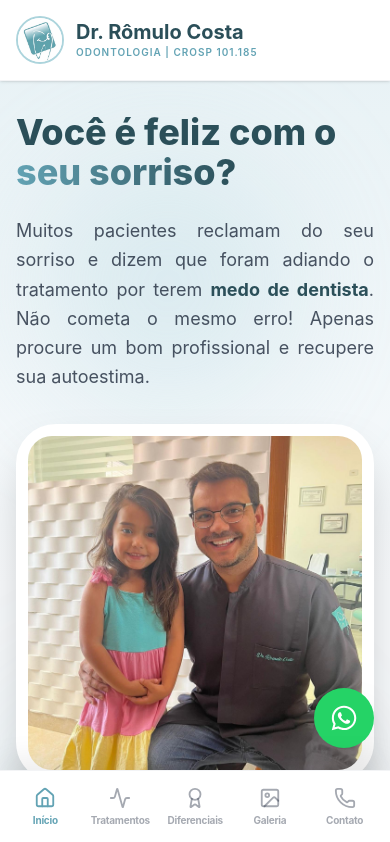
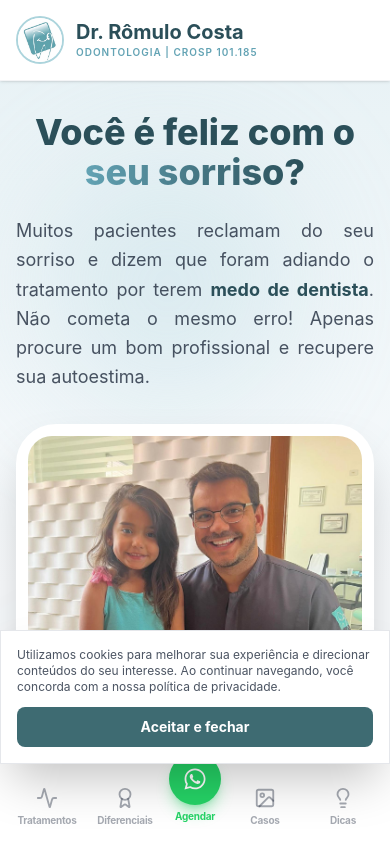
Before and after one commit to autonomousia25-hue/13-app-dr-romulo-costa, a React (Vite) app: page / in a window 390 px wide. Shown: the top 842 px of the page. Built offline with nearby package versions, Linux system fonts and the light colour scheme.

Commit message:
feat: apply layout centerings, add lgpd notice, and implement high-conversion mobile tab bar

```diff
--- a/src/App.jsx
+++ b/src/App.jsx
@@ -1,5 +1,5 @@
 import React from 'react';
-import { Phone, ShieldCheck, HeartPulse, ChevronRight, CheckCircle, Clock, MapPin, ArrowRight, Sparkles, Activity, PlusCircle, Award, Image, Home } from 'lucide-react';
+import { Phone, ShieldCheck, HeartPulse, ChevronRight, CheckCircle, Clock, MapPin, ArrowRight, Sparkles, Activity, PlusCircle, Award, Image, Home, Lightbulb } from 'lucide-react';
 import { motion, AnimatePresence } from 'framer-motion';
 
 const InstagramIcon = ({ size = 24, className = "" }) => (
@@ -74,6 +74,17 @@ const staggerContainer = {
 
 function App() {
   const [selectedImage, setSelectedImage] = React.useState(null);
+  const [lgpdAccepted, setLgpdAccepted] = React.useState(() => {
+    if (typeof window !== "undefined") {
+      return localStorage.getItem("lgpd") === "true";
+    }
+    return false;
+  });
+
+  const acceptLgpd = () => {
+    localStorage.setItem("lgpd", "true");
+    setLgpdAccepted(true);
+  };
 
   const getWhatsAppLink = () => {
     const hour = new Date().getHours();
@@ -169,7 +180,7 @@ function App() {
               variants={staggerContainer}
               className="max-w-2xl"
             >
-              <motion.h1 variants={fadeUp} className="text-4xl md:text-5xl lg:text-6xl font-extrabold text-primaryDark leading-[1.1] mb-6">
+              <motion.h1 variants={fadeUp} className="text-4xl md:text-5xl lg:text-6xl font-extrabold text-primaryDark leading-[1.1] mb-6 text-center">
                 Você é feliz com o <br/><span className="text-transparent bg-clip-text bg-gradient-to-r from-primary to-primaryDark">seu sorriso?</span>
               </motion.h1>
 
@@ -204,7 +215,7 @@ function App() {
                 </div>
               </motion.div>
 
-              <motion.div variants={fadeUp} className="mt-8 flex items-center gap-8 text-sm font-semibold text-textPrimary/70">
+              <motion.div variants={fadeUp} className="mt-8 lg:mt-16 flex justify-center items-center gap-8 text-sm font-semibold text-textPrimary/70">
                 <div className="flex items-center gap-3 group">
                   <div className="p-2.5 bg-white rounded-full shadow-md group-hover:scale-110 transition-transform"><ShieldCheck size={20} className="text-primary" /></div>
                   Atendimento Premium
@@ -526,12 +537,27 @@ function App() {
         <WhatsAppIcon size={28} className="relative z-10" />
       </motion.a>
 
+      {/* LGPD Banner */}
+      <AnimatePresence>
+        {!lgpdAccepted && (
+          <motion.div
+            initial={{ y: 100, opacity: 0 }}
+            animate={{ y: 0, opacity: 1 }}
+            exit={{ y: 100, opacity: 0 }}
+            className="fixed bottom-[80px] md:bottom-4 left-0 right-0 md:left-4 md:right-auto md:w-full md:max-w-md bg-white border border-gray-200 shadow-2xl p-4 md:rounded-2xl z-[60] flex flex-col gap-3"
+          >
+            <p className="text-xs md:text-sm text-textPrimary/80">
+              Utilizamos cookies para melhorar sua experiência e direcionar conteúdos do seu interesse. Ao continuar navegando, você concorda com a nossa política de privacidade.
+            </p>
+            <button onClick={acceptLgpd} className="w-full bg-[#3e6b72] text-white text-sm font-bold py-2.5 rounded-lg hover:bg-[#32575c] transition-colors">
+              Aceitar e fechar
+            </button>
+          </motion.div>
+        )}
+      </AnimatePresence>
+
       {/* Mobile Bottom Tab Bar */}
-      <div className="md:hidden fixed bottom-0 left-0 right-0 bg-white border-t border-gray-100 z-50 px-2 py-2 flex justify-between items-center shadow-[0_-10px_30px_rgba(0,0,0,0.08)] pb-safe">
-        <a href="#" className="flex flex-col items-center gap-1 text-primary hover:text-primaryDark p-2 flex-1">
-          <Home size={22} strokeWidth={2} />
-          <span className="text-[10px] font-bold tracking-tight">Início</span>
-        </a>
+      <div className="md:hidden fixed bottom-0 left-0 right-0 bg-white border-t border-gray-100 z-50 px-2 py-2 flex justify-between items-end shadow-[0_-10px_30px_rgba(0,0,0,0.08)] pb-safe">
         <a href="#tratamentos" className="flex flex-col items-center gap-1 text-textPrimary/40 hover:text-primary p-2 flex-1">
           <Activity size={22} strokeWidth={2} />
           <span className="text-[10px] font-bold tracking-tight">Tratamentos</span>
@@ -540,13 +566,19 @@ function App() {
           <Award size={22} strokeWidth={2} />
           <span className="text-[10px] font-bold tracking-tight">Diferenciais</span>
         </a>
-        <a href="#galeria" className="flex flex-col items-center gap-1 text-textPrimary/40 hover:text-primary p-2 flex-1">
+        <a href={getWhatsAppLink()} target="_blank" rel="noreferrer" className="flex flex-col items-center gap-1 flex-1 relative -top-3">
+          <div className="bg-[#25D366] text-white p-3.5 rounded-full shadow-lg shadow-[#25D366]/40 flex items-center justify-center">
+            <WhatsAppIcon size={24} />
+          </div>
+          <span className="text-[10px] font-bold tracking-tight text-[#25D366]">Agendar</span>
+        </a>
+        <a href="#casos-clinicos" className="flex flex-col items-center gap-1 text-textPrimary/40 hover:text-primary p-2 flex-1">
           <Image size={22} strokeWidth={2} />
-          <span className="text-[10px] font-bold tracking-tight">Galeria</span>
+          <span className="text-[10px] font-bold tracking-tight">Casos</span>
         </a>
-        <a href="#contato" className="flex flex-col items-center gap-1 text-textPrimary/40 hover:text-primary p-2 flex-1">
-          <Phone size={22} strokeWidth={2} />
-          <span className="text-[10px] font-bold tracking-tight">Contato</span>
+        <a href="#dicas" className="flex flex-col items-center gap-1 text-textPrimary/40 hover:text-primary p-2 flex-1">
+          <Lightbulb size={22} strokeWidth={2} />
+          <span className="text-[10px] font-bold tracking-tight">Dicas</span>
         </a>
       </div>
 
```
